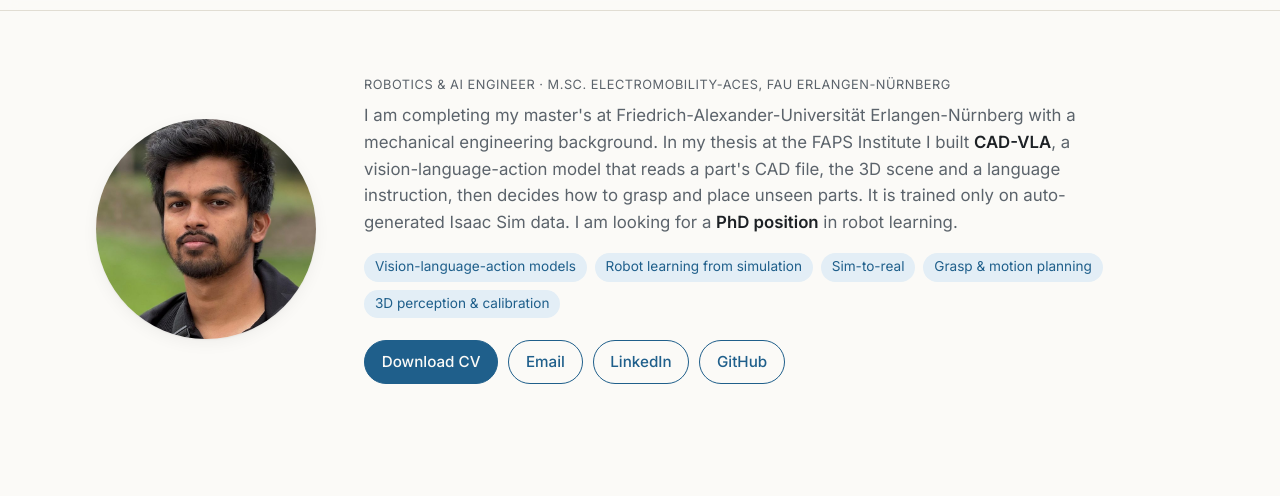
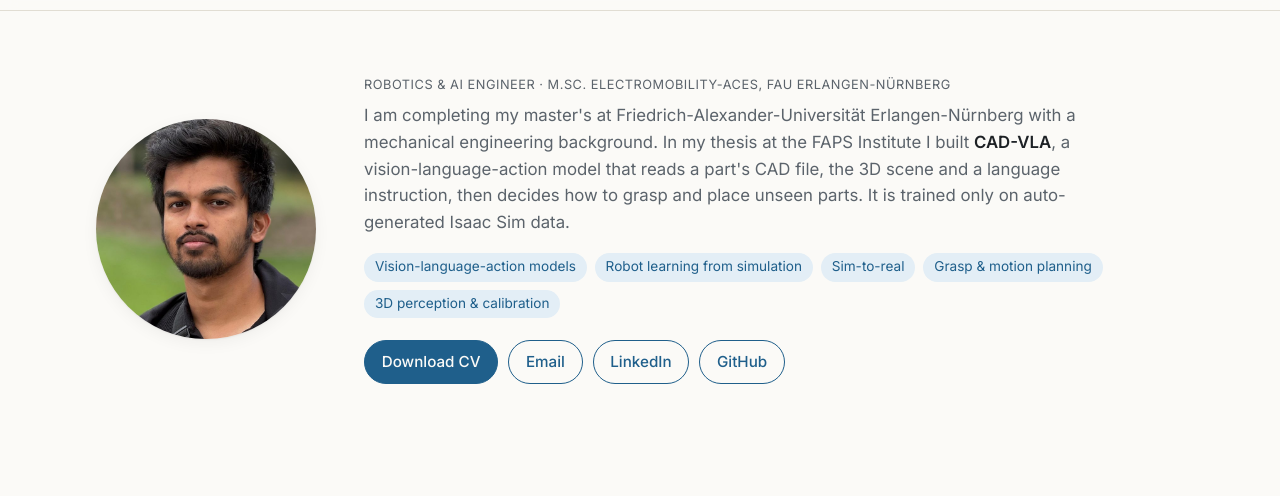
Before and after one commit to deepakbprasad1/deepakbprasad1.github.io, a plain HTML site: page index.html in a window 1280 px wide. Shown: the part 50-546 px from the top of the page. Drawn offline with Linux system fonts and the light colour scheme.

Commit message:
Remove PhD sentence from intro
Co-Authored-By: Claude Opus 5.5 <noreply@anthropic.com>

```diff
--- a/index.html
+++ b/index.html
@@ -43,7 +43,7 @@
       I am completing my master's at Friedrich-Alexander-Universität Erlangen-Nürnberg with a mechanical engineering background.
       In my thesis at the FAPS Institute I built <strong>CAD-VLA</strong>, a vision-language-action model that reads a part's CAD file,
       the 3D scene and a language instruction, then decides how to grasp and place unseen parts. It is trained only on
-      auto-generated Isaac Sim data. I am looking for a <strong>PhD position</strong> in robot learning.
+      auto-generated Isaac Sim data.
     </p>
     <ul class="tags" aria-label="Research interests">
       <li>Vision-language-action models</li><li>Robot learning from simulation</li><li>Sim-to-real</li>
```
